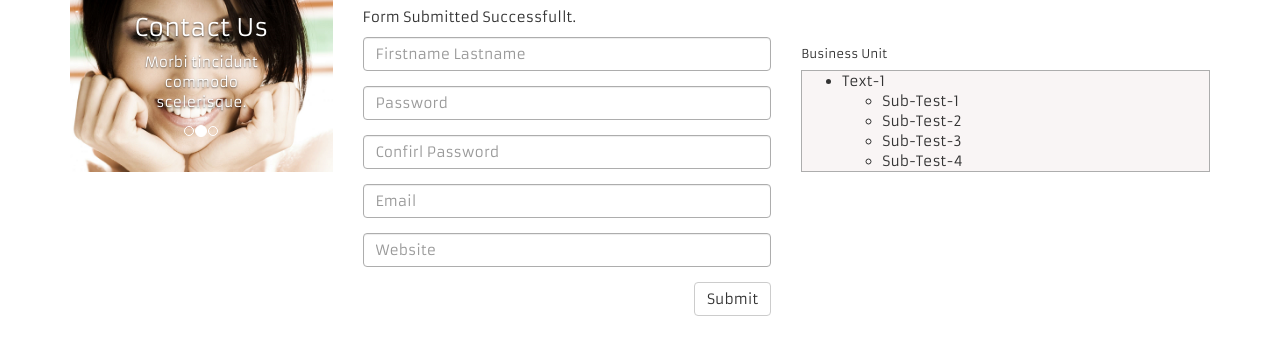
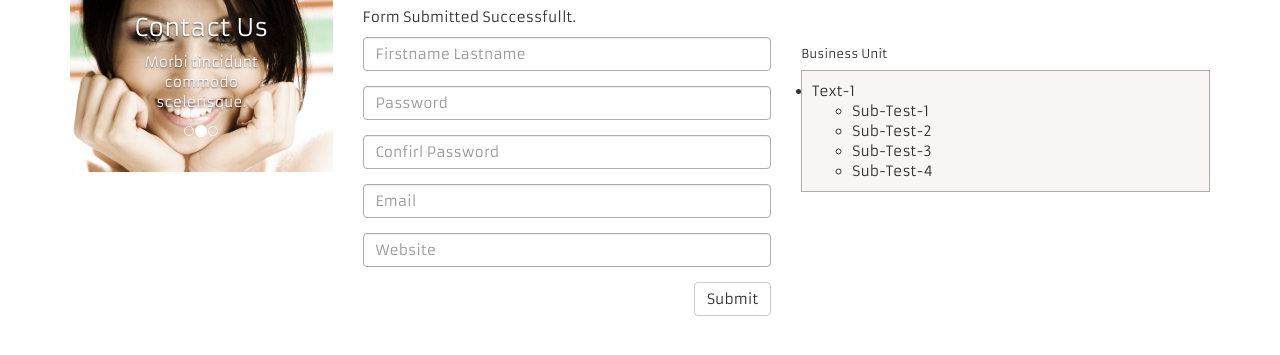
Before and after one commit to arvindknit31/GruntDev2, a website: page index.html in a window 1280 px wide. Shown: the part 123-478 px from the top of the page. Drawn offline with Linux system fonts and the light colour scheme.

Commit message:
asdadsad

```diff
--- a/dev/less/app-style.less
+++ b/dev/less/app-style.less
@@ -23,3 +23,8 @@ form {
 .bg-light-pink{
 	background-color: #F9F5F5;
 }
+
+.tree-items{
+	margin: 0;
+	padding: 10px;
+}
```
Also changed, not shown: assets/css/app.css, assets/css/app.min.css, assets/js/app.min.js, 1 other file.
